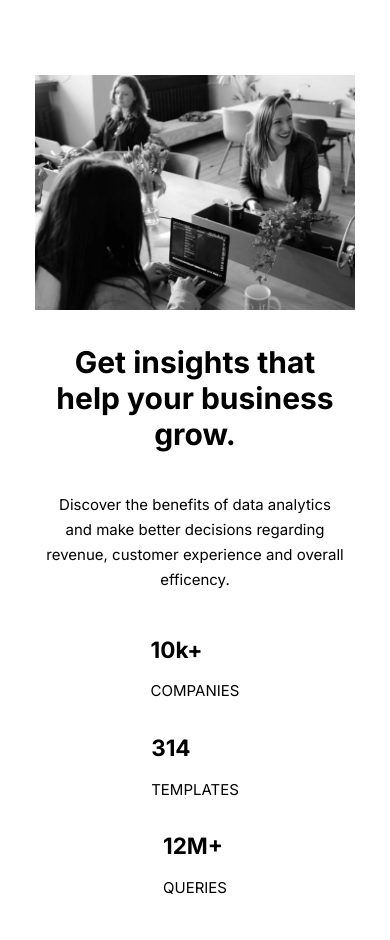
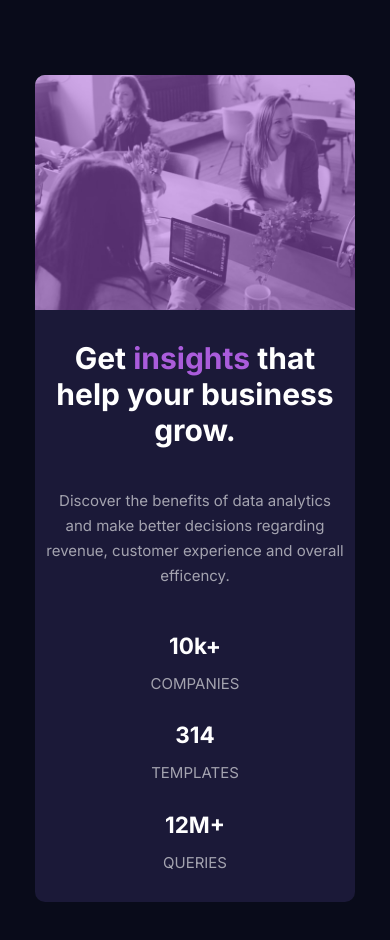
Before and after one commit to AleandroPresta/stats-preview-card, a plain HTML site: page index.html in a window 390 px wide. Before the commit the page ends 912 px from the top, so only its background shows below. Drawn offline with Linux system fonts and the light colour scheme.

Commit message:
Finishing mobile version

```diff
--- a/index.html
+++ b/index.html
@@ -26,20 +26,20 @@
     </div>
     <div class="info-wrapper">
       <div class="info-content">
-        <h1>Get insights that help your business grow.</h1>
+        <h1>Get <span>insights</span> that help your business grow.</h1>
         <p>Discover the benefits of data analytics and make better decisions regarding revenue, customer experience and overall efficency.</p>
         <div class="stats-content">
-          <div class="stats-1">
+          <div class="stats">
             <h2>10k+</h2>
             <p>COMPANIES</p>
           </div>
 
-          <div class="stats-2">
+          <div class="stats">
             <h2>314</h2>
             <p>TEMPLATES</p>
           </div>
 
-          <div class="stats-3">
+          <div class="stats">
             <h2>12M+</h2>
             <p>QUERIES</p>
           </div>
--- a/styles.css
+++ b/styles.css
@@ -10,8 +10,8 @@
   --semi-transparent-white-lighter: hsla(0, 0%, 100%, 0.6);
 }
 
-
-html, body {
+html,
+body {
   font-size: 15px;
   margin: 0px;
   padding: 0px;
@@ -21,6 +21,9 @@ html, body {
 
   height: 100%;
   width: 100%;
+
+  background-color: var(--dark-blue);
+  color: var(--white);
 }
 
 .card {
@@ -31,17 +34,42 @@ html, body {
 
   width: 320px;
   margin-top: 75px;
+  margin-bottom: 75px;
+  padding-bottom: 20px;
+  border-radius: 10px;
+
+  background-color: var(--card-background);
 }
 
 img {
   height: 100%;
   width: 100%;
   object-fit: cover;
+  border-top-right-radius: 10px;
+  border-top-left-radius: 10px;
+}
+
+.image-wrapper::before {
+  content: "";
+  display: block;
+  position: absolute;
+  top: 0;
+  left: 0;
+  width: 100%;
+  height: 100%;
+  background-color: hsl(277, 64%, 61%, 0.5);
+  border-top-right-radius: 10px;
+  border-top-left-radius: 10px;
+}
+
+.image-wrapper img {
+  display: block;
+  max-width: 100%;
+  height: auto;
 }
 
 .image-wrapper {
-    height: 100%;
-    width: 100%;
+  position: relative;
 }
 
 .info-content {
@@ -64,11 +92,14 @@ img {
   flex-direction: column;
   justify-content: start;
   align-items: center;
-
-
 }
 
-/* FONT SETTINGS */
+.stats > p,
+.stats > h2 {
+  margin-bottom: 10px;
+}
+
+/* TEXT SETTINGS */
 .info-content > h1 {
   font-family: "Inter", sans-serif;
   font-weight: 700;
@@ -78,16 +109,23 @@ img {
   font-family: "Inter", sans-serif;
   font-weight: 400;
   line-height: 25px;
+  color: var(--semi-transparent-white-lighter);
 }
 
 h2 {
   font-family: "Inter", sans-serif;
   font-weight: 700;
+  text-align: center;
 }
 
 p {
   font-family: "Inter", sans-serif;
   font-weight: 400;
+  color: var(--semi-transparent-white-lighter);
+}
+
+span {
+  color: var(--soft-violet);
 }
 
 /*
```
Lines whose indentation alone changed are shown as unchanged.
